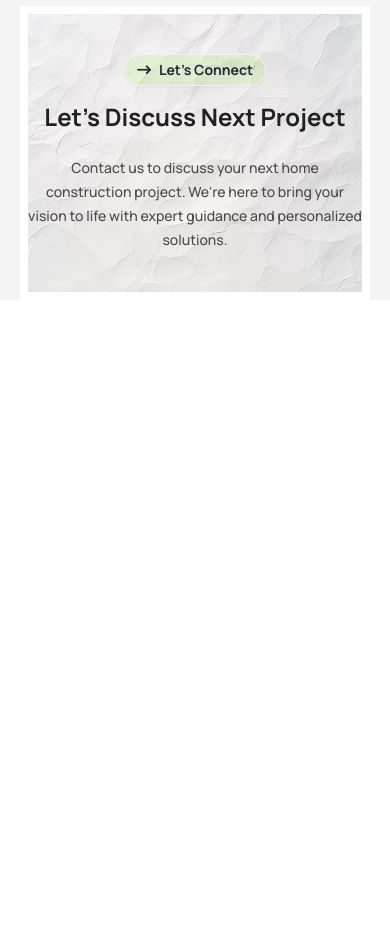
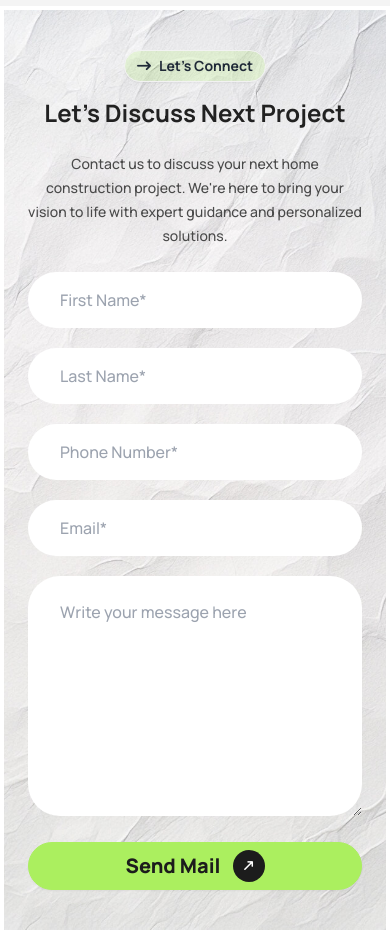
Before and after one commit to rubayedhasan/rinterio_make-your-dream-house, a plain HTML site: page index.html in a window 390 px wide. Shown: the part 7869-8803 px from the top of the page. Before the commit the page ends 8169 px from the top, so only its background shows below. Drawn offline with nearby package versions, Linux system fonts and the light colour scheme.

Commit message:
adding form on contuct us section & responsive the section for all devices

```diff
--- a/index.html
+++ b/index.html
@@ -222,9 +222,9 @@
     </header>
 
     <!-- main section  -->
-    <main class="px-5 sm:px-0">
+    <main>
       <!-- section: about us  -->
-      <section id="about-us" class="mt-10 md:mt-20 lg:mt-24">
+      <section id="about-us" class="mt-10 px-5 sm:px-0 md:mt-20 lg:mt-24">
         <div class="mx-auto sm:w-11/12 lg:w-[96%] xl:w-11/12">
           <!-- about us container  -->
           <div
@@ -342,7 +342,7 @@
       <!-- section: count -->
       <section
         id="count"
-        class="mx-auto mt-10 rounded-3xl bg-white p-6 sm:w-11/12 md:mt-20 lg:mt-24 lg:w-[96%] lg:p-8 xl:w-11/12"
+        class="mx-auto mt-10 rounded-3xl bg-white p-6 px-5 sm:w-11/12 sm:px-0 md:mt-20 lg:mt-24 lg:w-[96%] lg:p-8 xl:w-11/12"
       >
         <!-- count cards container -->
         <div
@@ -404,7 +404,7 @@
       <!-- section: out work process  -->
       <section
         id="work-process"
-        class="mx-auto mt-10 sm:w-11/12 md:mt-20 lg:mt-24 lg:w-[96%] xl:w-11/12"
+        class="mx-auto mt-10 px-5 sm:w-11/12 sm:px-0 md:mt-20 lg:mt-24 lg:w-[96%] xl:w-11/12"
       >
         <!-- section description container  -->
         <div class="text-center">
@@ -518,7 +518,10 @@
       </section>
 
       <!-- section: portfolio  -->
-      <section id="portfolio" class="mt-10 md:mt-20 lg:mt-24 lg:bg-white">
+      <section
+        id="portfolio"
+        class="mt-10 px-5 sm:px-0 md:mt-20 lg:mt-24 lg:bg-white"
+      >
         <div
           class="mx-auto py-10 sm:w-11/12 md:py-20 lg:w-[96%] lg:py-24 xl:w-11/12"
         >
@@ -708,7 +711,7 @@
       <!-- section: read our article & news  -->
       <section
         id="read-our-article"
-        class="mx-auto mt-10 pb-10 sm:w-11/12 md:mt-20 md:pb-20 lg:mt-24 lg:w-[96%] lg:pb-24 xl:w-11/12"
+        class="mx-auto mt-10 px-5 pb-10 sm:w-11/12 sm:px-0 md:mt-20 md:pb-20 lg:mt-24 lg:w-[96%] lg:pb-24 xl:w-11/12"
       >
         <!-- section description container  -->
         <div class="text-center">
@@ -947,7 +950,7 @@
       <!-- section: contact-us  -->
       <section
         id="contact-us"
-        class="border-8 border-white bg-[url('./images/bg.jpg')] bg-cover bg-center bg-no-repeat py-10 md:py-20 lg:py-24"
+        class="border-4 border-white bg-[url('./images/bg.jpg')] bg-cover bg-center bg-no-repeat px-6 py-10 sm:px-0 md:py-20 lg:border-8 lg:py-24"
       >
         <div class="mx-auto sm:w-11/12 lg:w-[96%] xl:w-11/12">
           <!-- section description container  -->
@@ -975,6 +978,86 @@
               personalized solutions.
             </p>
           </div>
+
+          <!-- form container  -->
+          <form
+            action=""
+            class="mx-auto mt-6 grid grid-cols-1 gap-5 md:grid-cols-2 md:gap-6 lg:mt-8 lg:w-11/12 xl:w-9/12"
+          >
+            <!-- first name input field  -->
+            <div>
+              <input
+                type="text"
+                name="first-name"
+                id="first-name"
+                placeholder="First Name*"
+                class="h-14 w-full rounded-[64px] border-none px-8 py-6 font-medium text-[#A0A0A0] outline-none md:h-16"
+                required
+              />
+            </div>
+            <!-- last name input field  -->
+            <div>
+              <input
+                type="text"
+                name="last-name"
+                id="last-name"
+                placeholder="Last Name*"
+                class="h-14 w-full rounded-[64px] border-none px-8 py-6 font-medium text-[#A0A0A0] outline-none md:h-16"
+                required
+              />
+            </div>
+            <!-- phone number input field  -->
+            <div>
+              <input
+                type="text"
+                name="phone-number"
+                id="phone-number"
+                placeholder="Phone Number*"
+                class="h-14 w-full rounded-[64px] border-none px-8 py-6 font-medium text-[#A0A0A0] outline-none md:h-16"
+                required
+              />
+            </div>
+            <!-- email input field  -->
+            <div>
+              <input
+                type="text"
+                name="email"
+                id="email"
+                placeholder="Email*"
+                class="h-14 w-full rounded-[64px] border-none px-8 py-6 font-medium text-[#A0A0A0] outline-none md:h-16"
+                required
+              />
+            </div>
+            <!-- massage box input field  -->
+            <div class="col-span-1 md:col-span-2">
+              <textarea
+                name=""
+                id=""
+                class="min-h-60 w-full rounded-[32px] border-none px-8 py-6 font-medium text-[#A0A0A0] outline-none"
+                placeholder="Write your message here"
+              ></textarea>
+            </div>
+
+            <!-- submit btn field  -->
+            <div class="col-span-1 md:col-span-2">
+              <!-- book button  -->
+              <button
+                type="submit"
+                class="btn btn-md bg-rinterio-primary-bg border-rinterio-primary-bg flex w-full rounded-3xl text-xl font-extrabold text-[#1C1C1C] duration-300 ease-in-out hover:bg-lime-500/85"
+              >
+                Send Mail
+
+                <!-- arrow icon  -->
+                <div class="avatar placeholder ml-1">
+                  <div class="w-8 rounded-full bg-[#1C1C1C] text-white">
+                    <span class="text-xs lg:text-base"
+                      ><i class="fa-solid fa-arrow-right-long -rotate-45"></i
+                    ></span>
+                  </div>
+                </div>
+              </button>
+            </div>
+          </form>
         </div>
       </section>
     </main>
```
